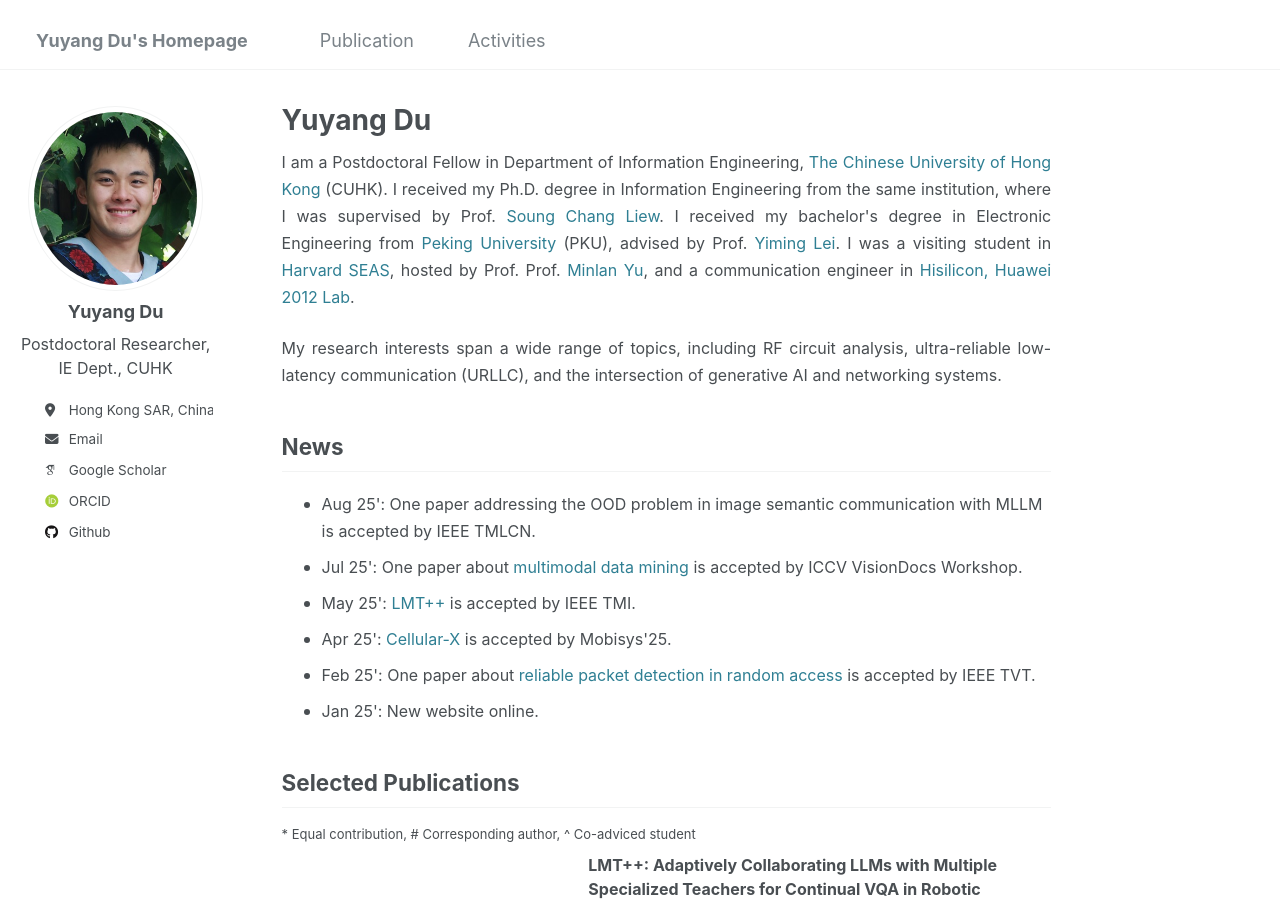
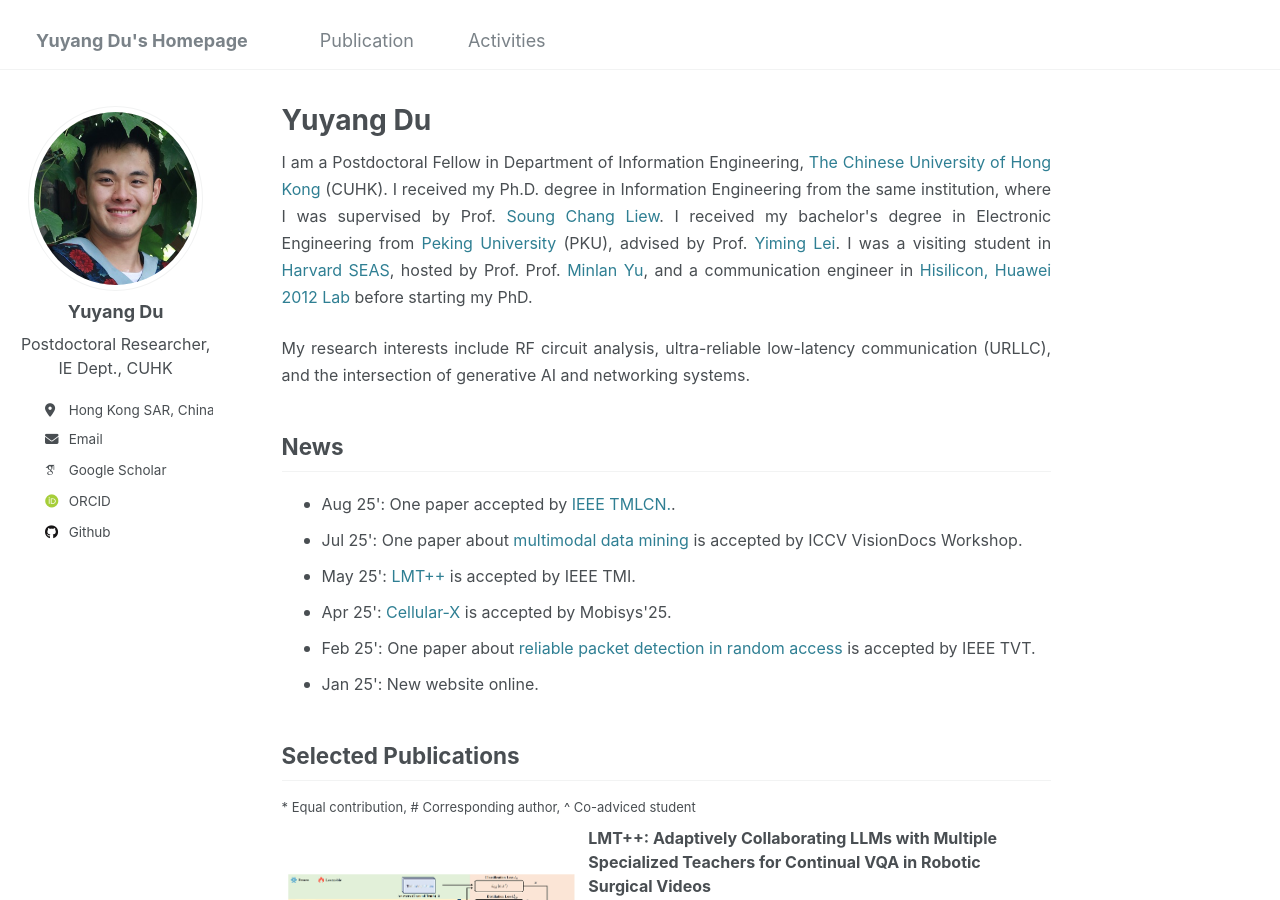
Before and after one commit to yuyangdu01/yuyangdu01.github.io, a Jekyll site: the page built from _pages/about.md, in a window 1280 px wide and 900 px high. Built offline with Jekyll 4.4.1, drawn with Linux system fonts in a browser that asks for light colours; some web fonts are replaced.

Commit message:
Update about.md

```diff
--- a/_pages/about.md
+++ b/_pages/about.md
@@ -13,13 +13,13 @@ a {
 }
 </style>
 
-<p style="text-align: justify;"><font size=3> I am a Postdoctoral Fellow in Department of Information Engineering, <a href="https://www.cuhk.edu.hk/english/index.html">The Chinese University of Hong Kong</a> (CUHK). I received my Ph.D. degree in Information Engineering from the same institution, where I was supervised by Prof. <a href="https://www.ie.cuhk.edu.hk/faculty/LIEW-Soung-Chang/">Soung Chang Liew</a>. I received my bachelor's degree in Electronic Engineering from <a href="https://www.pku.edu.cn/">Peking University</a> (PKU), advised by Prof. <a href="https://ele.pku.edu.cn/dzxxen/info/1023/1115.htm">Yiming Lei</a>. I was a visiting student in <a href="https://seas.harvard.edu/">Harvard SEAS</a>, hosted by Prof. Prof. <a href="http://minlanyu.seas.harvard.edu/">Minlan Yu</a>, and a communication engineer in <a href="https://www.hisilicon.com/en">Hisilicon, Huawei 2012 Lab</a>.</font></p>
+<p style="text-align: justify;"><font size=3> I am a Postdoctoral Fellow in Department of Information Engineering, <a href="https://www.cuhk.edu.hk/english/index.html">The Chinese University of Hong Kong</a> (CUHK). I received my Ph.D. degree in Information Engineering from the same institution, where I was supervised by Prof. <a href="https://www.ie.cuhk.edu.hk/faculty/LIEW-Soung-Chang/">Soung Chang Liew</a>. I received my bachelor's degree in Electronic Engineering from <a href="https://www.pku.edu.cn/">Peking University</a> (PKU), advised by Prof. <a href="https://ele.pku.edu.cn/dzxxen/info/1023/1115.htm">Yiming Lei</a>. I was a visiting student in <a href="https://seas.harvard.edu/">Harvard SEAS</a>, hosted by Prof. Prof. <a href="http://minlanyu.seas.harvard.edu/">Minlan Yu</a>, and a communication engineer in <a href="https://www.hisilicon.com/en">Hisilicon, Huawei 2012 Lab</a> before starting my PhD.</font></p>
 
-<p style="text-align: justify;"><font size=3>My research interests span a wide range of topics, including RF circuit analysis, ultra-reliable low-latency communication (URLLC), and the intersection of generative AI and networking systems.</font></p>
+<p style="text-align: justify;"><font size=3>My research interests include RF circuit analysis, ultra-reliable low-latency communication (URLLC), and the intersection of generative AI and networking systems.</font></p>
 
 News <font size=3></font>
 ------
-* <font size=3>Aug 25': One paper addressing the OOD problem in image semantic communication with MLLM is accepted by IEEE TMLCN.</font>
+* <font size=3>Aug 25': One paper accepted by <a href="https://ieeexplore.ieee.org/document/11113346/"> IEEE TMLCN.</a>.</font>
 * <font size=3>Jul 25': One paper about <a href="https://openreview.net/forum?id=H57HtksYpC"> multimodal data mining</a> is accepted by ICCV VisionDocs Workshop.</font>
 * <font size=3>May 25': <a href="https://ieeexplore.ieee.org/document/11045720">LMT++</a> is accepted by IEEE TMI.</font>
 * <font size=3>Apr 25': <a href="https://arxiv.org/abs/2504.13190">Cellular-X</a> is accepted by Mobisys'25.</font>
```
